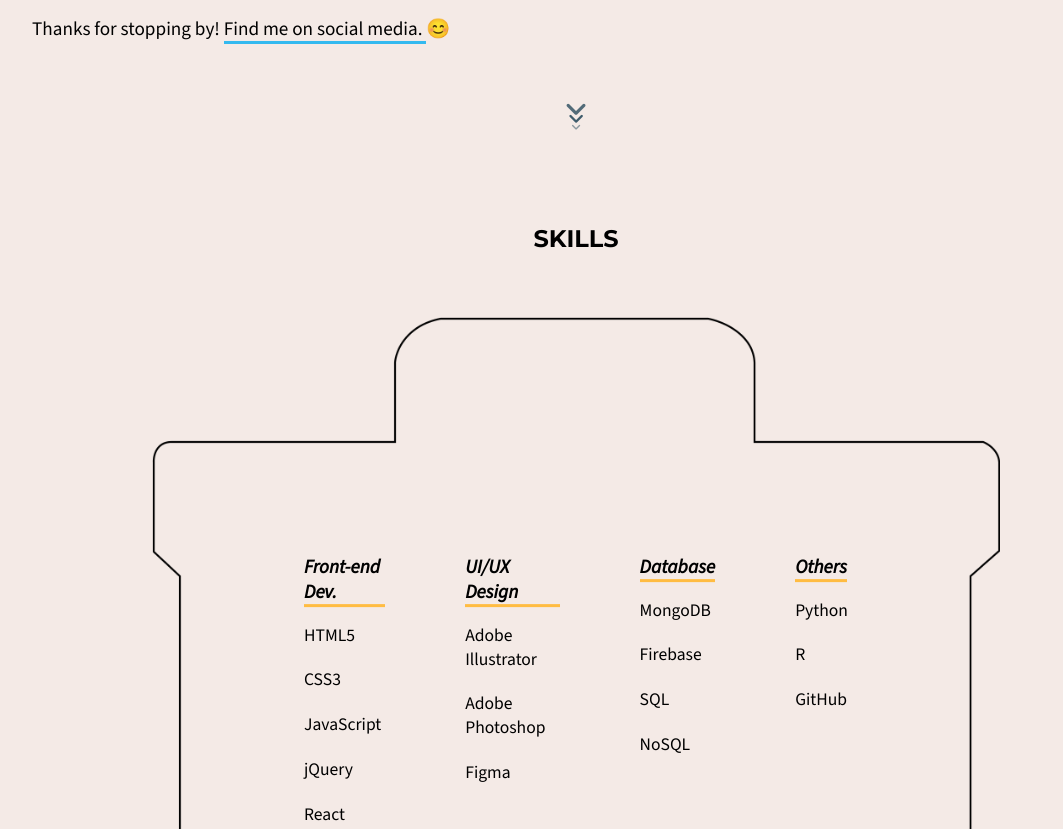
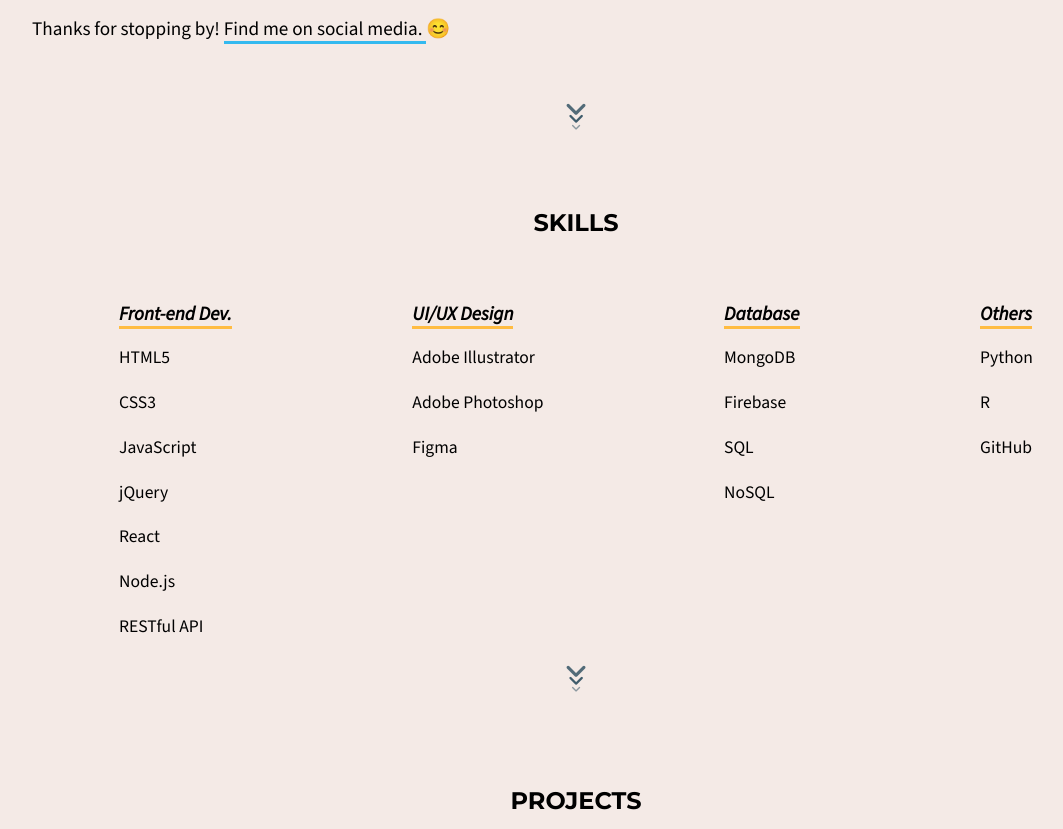
Before and after one commit to mchen0504/mchen0504.github.io, a plain HTML site: page index.html in a window 1280 px wide. Shown: the part 506-1335 px from the top of the page, without its empty margins (64-1127 px from the left). Drawn offline with nearby package versions, Linux system fonts and the light colour scheme.

Commit message:
hamburger menu css fixes

```diff
--- a/css/responsive.css
+++ b/css/responsive.css
@@ -59,14 +59,15 @@
 
   /* skills section */
   #skills {
-    position: relative;
+    /* position: relative; */
+    padding: 0 8%;
   }
 
   #skills .column {
-    position: absolute;
-    top: 65%;
-    left: 50%;
-    transform: translate(-50%, -50%);
+    /* position: absolute; */
+    /* top: 65%; */
+    /* left: 50%; */
+    /* transform: translate(-50%, -50%); */
     flex-direction: row;
     justify-content: space-between;
     align-items: flex-start;
--- a/css/styles.css
+++ b/css/styles.css
@@ -187,13 +187,13 @@ nav {
 }
 
 .menu-open {
-  height: 40%;
+  height: 35%;
 }
 
 .nav-menu a {
   font-family: "Montserrat", sans-serif;
   display: inline-block;
-  margin: 1.5rem 0;
+  margin: 0.8rem 0;
   font-size: 1.2rem;
   font-weight: 400;
   color: white;
--- a/index.html
+++ b/index.html
@@ -86,11 +86,11 @@
       <!-- Skills section -->
       <div id="skills">
         <h2 class="section-title">SKILLS</h2>
-        <img
+        <!-- <img
           class="toolbox-outline"
           src="images/toolbox-outline.png"
           alt="toolbox outline image"
-        />
+        /> -->
         <div class="column">
           <!-- front-end development -->
           <div class="skills-category">
```
